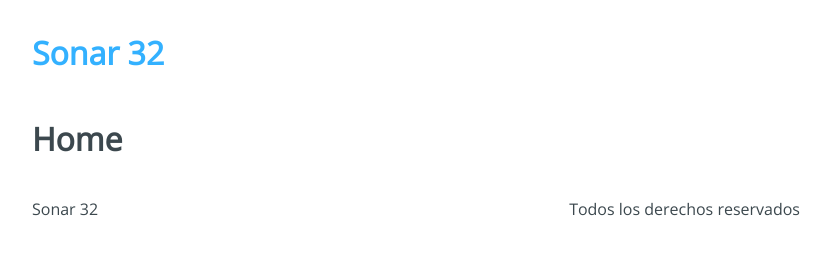
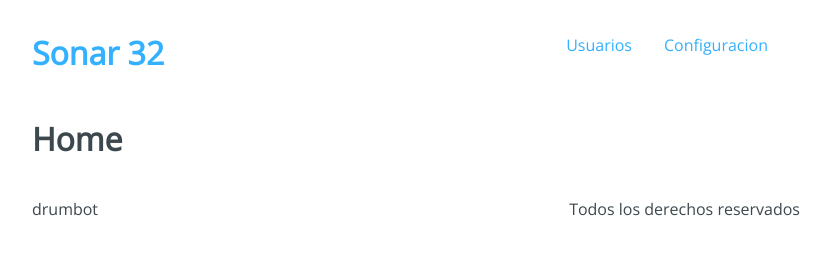
Before and after one commit to trevino-676/sonar, a React app: page / in a window 1280 px wide. Shown: the whole page, without its empty margins (224-1054 px from the left). Built offline with nearby package versions, Linux system fonts and the light colour scheme.

Commit message:
Se agregaron los botones para ir a la pagina de usuario y configuracion

```diff
--- a/src/components/Footer.js
+++ b/src/components/Footer.js
@@ -5,7 +5,7 @@ import '../styles/components/Footer.css';
 
 const Footer = () => (
     <div className="footer">
-        <p className="footer-title">Sonar 32</p>
+        <p className="footer-title">drumbot</p>
         <p className="footer-copy">Todos los derechos reservados</p>
     </div>
 )
--- a/src/components/Header.js
+++ b/src/components/Header.js
@@ -5,9 +5,21 @@ import { Link } from 'react-router-dom';
 import '../styles/components/Header.css';
 
 const Header = () => (
-    <div className="header">
-        <h1 className="header-title"><Link to="/">Sonar 32</Link></h1>
-    </div>
-)
+  <div className="header">
+    <h1 className="header-title">
+      <Link to="/">Sonar 32</Link>
+    </h1>
+    <nav>
+      <ul>
+        <li>
+          <Link to="/users">Usuarios</Link>
+        </li>
+        <li>
+          <Link to="/settings">Configuracion</Link>
+        </li>
+      </ul>
+    </nav>
+  </div>
+);
 
 export default Header;
--- a/src/styles/components/Header.css
+++ b/src/styles/components/Header.css
@@ -1,6 +1,7 @@
 .header {
     display: flex;
     justify-content: space-between;
+
 }
 
 .header-alert {
@@ -13,3 +14,33 @@
     text-decoration: none;
     color: #33b1ff;
 }
+
+nav {
+    padding: 1em;
+    -webkit-font-smoothing: antialiased;
+    -moz-osx-font-smoothing: grayscale;
+}
+
+nav ul {
+    list-style: none;
+    padding: 0;
+    margin: 0;
+}
+ nav li a {
+     color: #000;
+     display: block;
+     text-decoration: none;
+     padding: .5em 1em;
+ }
+
+ nav li a:hover {
+     background: #33b1ff;
+     color: black;
+ }
+
+ @media screen and (min-width: 480px) {
+     nav ul {
+         display: flex;
+         justify-content: flex-end;
+     }
+ }
```
